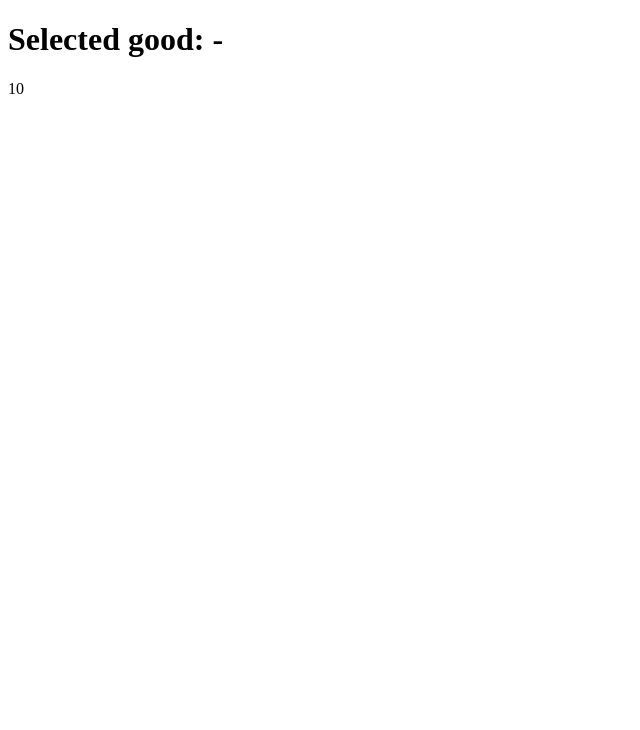
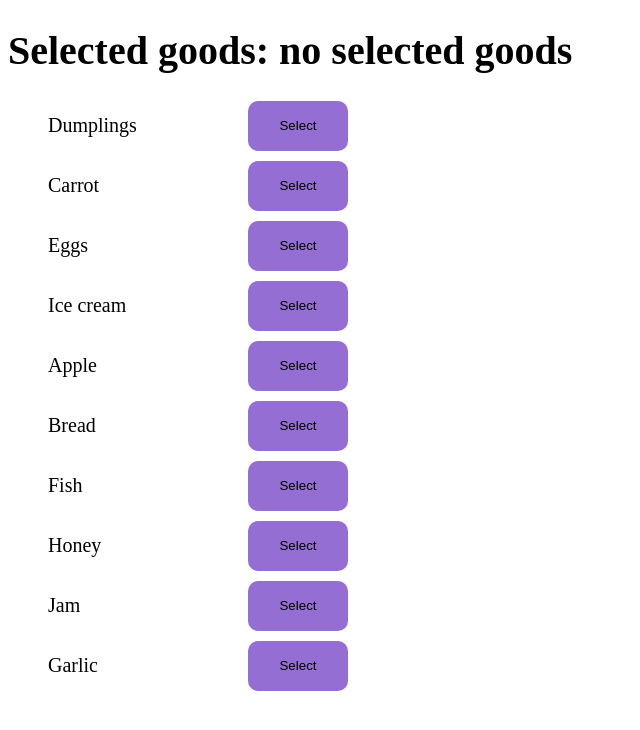
Before and after one commit to mate-academy/react_goods-selector, a React (Create React App) app: page / in a window 1280 px wide. Shown: the top 730 px of the page, without its empty margins (0-640 px from the left). Built offline with nearby package versions, Linux system fonts and the light colour scheme.

Commit message:
solution

```diff
--- a/src/App.scss
+++ b/src/App.scss
@@ -1 +1,38 @@
-// styles go here
+$borderColor: #946ed2;
+
+.App {
+  font-size: 20px;
+
+  &__list {
+    display: flex;
+    flex-direction: column;
+    gap: 10px;
+
+    list-style-type: none;
+  }
+
+  &__item {
+    display: flex;
+    justify-content: space-between;
+    align-items: center;
+    max-width: 300px;
+  }
+
+  &__item-button {
+    width: 100px;
+    height: 50px;
+
+    background-color: $borderColor;
+
+    outline: none;
+    border: 1px solid transparent;
+    border-radius: 10px;
+
+    transition: 0.3s;
+  }
+
+  &__item-button:hover {
+    background-color: #fff;
+    border-color: $borderColor;
+  }
+}
--- a/src/App.tsx
+++ b/src/App.tsx
@@ -14,11 +14,94 @@ const goodsFromServer: string[] = [
   'Garlic',
 ];
 
-const App: React.FC = () => (
-  <div className="App">
-    <h1>Selected good: -</h1>
-    {goodsFromServer.length}
-  </div>
-);
+type Good = string | null | ChildNode | undefined;
+
+type State = {
+  selectedGoods: Good[],
+};
+
+class App extends React.Component<{}, State> {
+  state:State = {
+    selectedGoods: [],
+  };
+
+  onClickGoodSelectHandler = (index: number) => {
+    const button = document.querySelector(`.App__item-button--select_${index}`);
+    const goodName = button?.previousSibling;
+    const currentGoods = [...this.state.selectedGoods];
+    const parent = button?.parentElement;
+
+    if (parent) {
+      parent.style.color = 'green';
+    }
+
+    if (goodName && this.isSelected(goodName.textContent) === false) {
+      this.setState({ selectedGoods: [...currentGoods, goodName.textContent] });
+    }
+  };
+
+  onClickGoodDismissHandler(index: number) {
+    const button = document.querySelector(`.App__item-button--dismiss_${index}`);
+    const parent = button?.parentElement;
+    const goodName = parent?.firstElementChild;
+    const currentGoods = [...this.state.selectedGoods];
+
+    if (parent) {
+      parent.style.color = '';
+    }
+
+    if (goodName && this.isSelected(goodName.textContent)) {
+      this.setState({
+        selectedGoods: [...currentGoods
+          .filter(good => good !== goodName.textContent)],
+      });
+    }
+  }
+
+  isSelected(good: Good) {
+    return this.state.selectedGoods.includes(good);
+  }
+
+  render() {
+    const { selectedGoods } = this.state;
+
+    return (
+      <div className="App">
+        <h1 className="App_title">
+          Selected goods:
+          {selectedGoods.length > 0
+            ? ` ${selectedGoods.join(', ')}`
+            : ' no selected goods'}
+        </h1>
+        <ul className="App__list">
+          {goodsFromServer.map((good, index) => (
+            <li className="App__item">
+              <span className="App__item-name">{good}</span>
+              {!this.isSelected(good)
+                ? (
+                  <button
+                    type="submit"
+                    className={`App__item-button App__item-button--select_${index}`}
+                    onClick={() => this.onClickGoodSelectHandler(index)}
+                  >
+                    Select
+                  </button>
+                )
+                : (
+                  <button
+                    type="submit"
+                    className={`App__item-button App__item-button--dismiss_${index}`}
+                    onClick={() => this.onClickGoodDismissHandler(index)}
+                  >
+                    Dismiss
+                  </button>
+                )}
+            </li>
+          ))}
+        </ul>
+      </div>
+    );
+  }
+}
 
 export default App;
```
Also changed, not shown: 1 other file (tests, documents, lock files or other folders).
